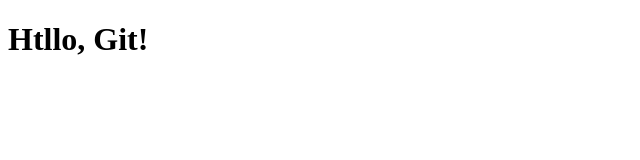
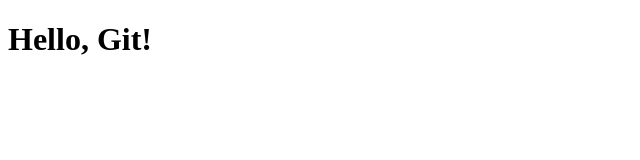
Before and after one commit to RuslanSedov/git-learning, a plain HTML site: page index.html in a window 1280 px wide. Shown: the full height of the page, 0-640 px from the left. Drawn offline with Linux system fonts and the light colour scheme.

Commit message:
fixed mistake in word

```diff
--- a/index.html
+++ b/index.html
@@ -7,6 +7,6 @@
     <title>Git</title>
 </head>
 <body>
-    <h1>Htllo, Git!</h1>
+    <h1>Hello, Git!</h1>
 </body>
 </html>
```
